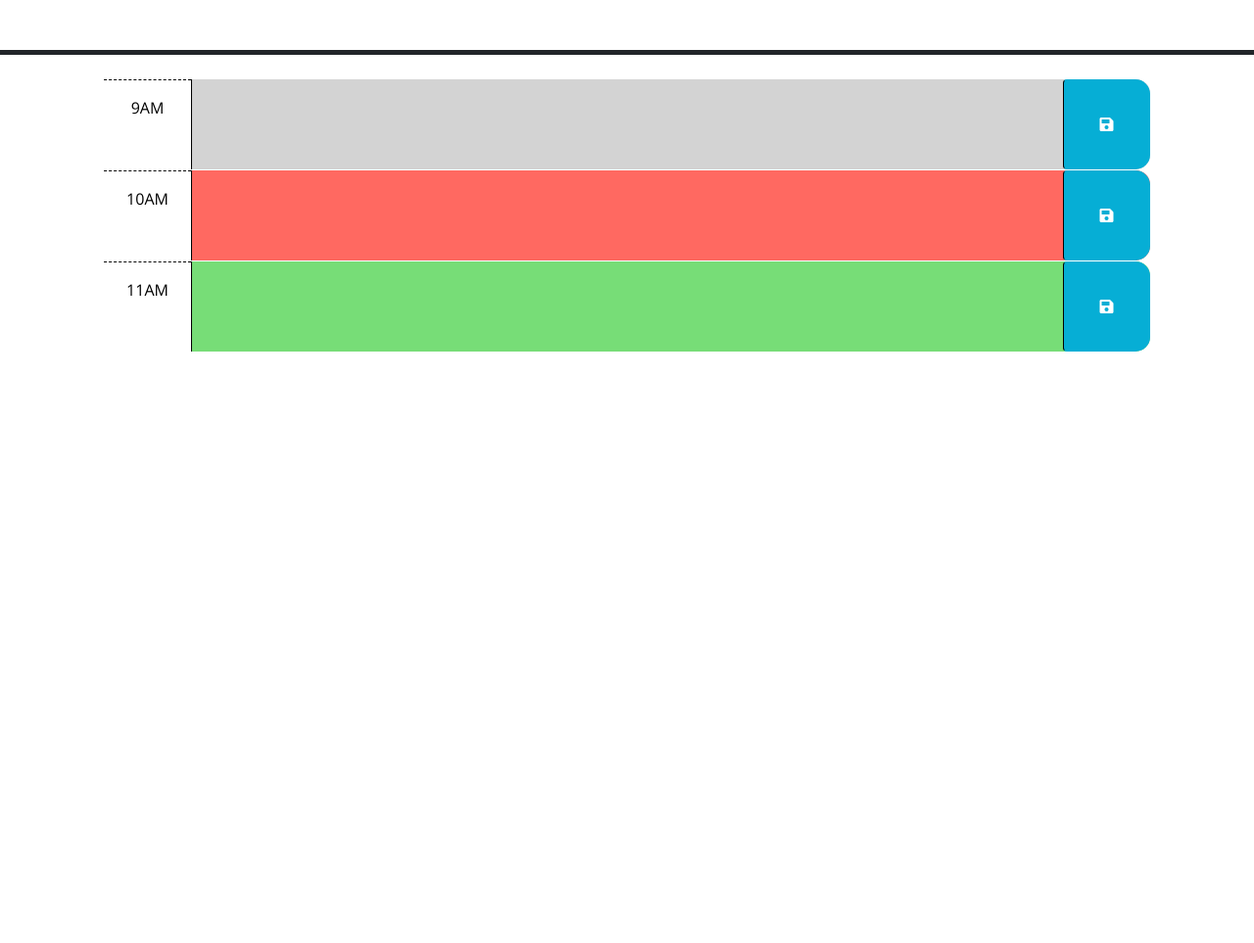
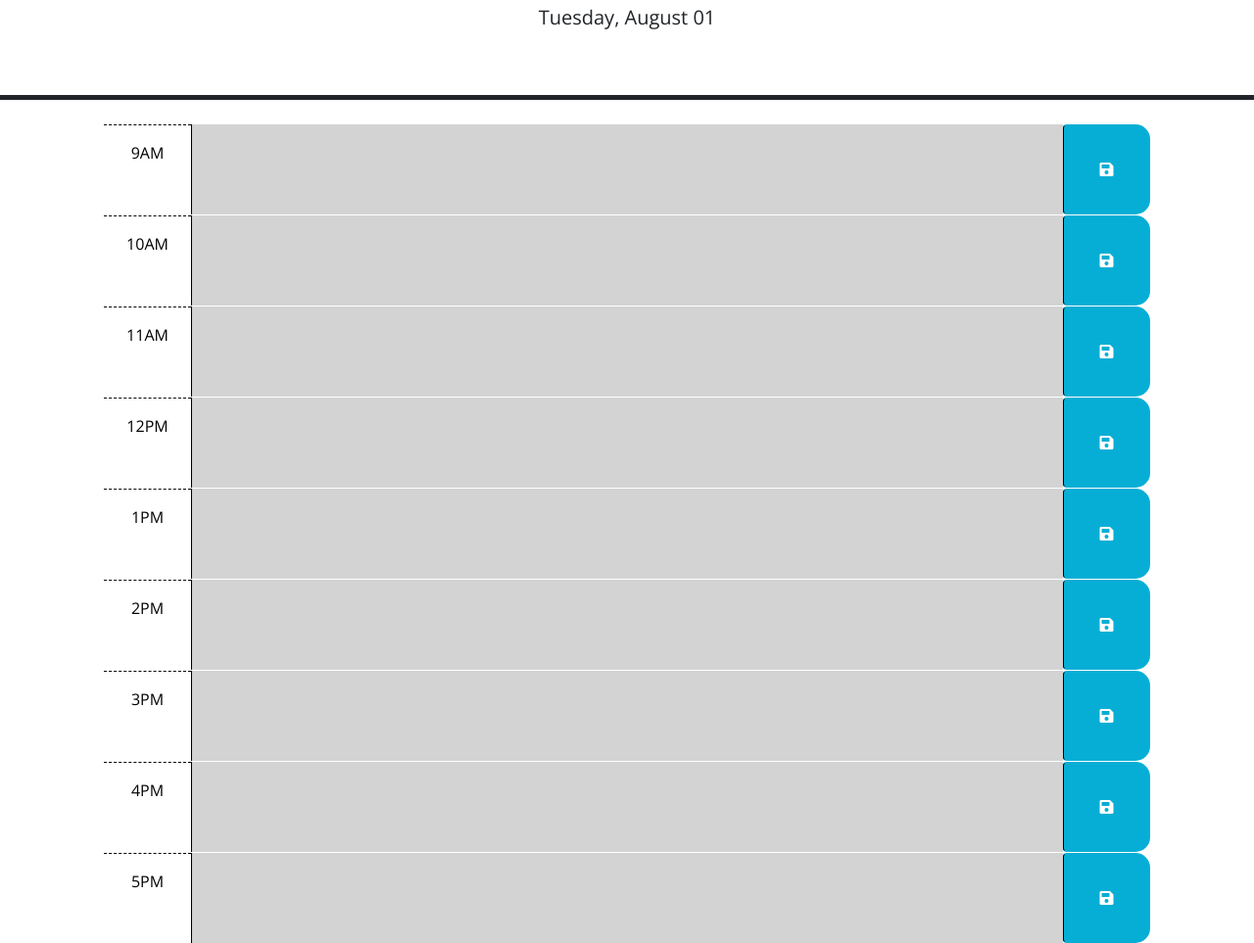
Before and after one commit to Nozerone/daily_planner_application, a plain HTML site: page index.html in a window 1280 px wide. Shown: the part 176-1139 px from the top of the page at 98% size. Before the commit the page ends 800 px from the top, so only its background shows below. Drawn offline with nearby package versions, Linux system fonts and the light colour scheme; files that its build step writes are made by us from their sources.

Commit message:
finalized HTML, CSS, JS and README files.

```diff
--- a/Assets/js/script.js
+++ b/Assets/js/script.js
@@ -1,26 +1,39 @@
-// Wrap all code that interacts with the DOM in a call to jQuery to ensure that
-// the code isn't run until the browser has finished rendering all the elements
-// in the html.
-let curretTime = daysjs();
+$(function () {
+//function uses Dayjs to set the current date on the header
+  var currentHeaderDate = dayjs().format("dddd, MMMM DD");
+  $("#currentDay").text(currentHeaderDate);
+  var currentHour = dayjs().hour();
+//Function targets elements by id, gets value, parses string argument and returns interger.
+  $(".description").each(function (textarea) {
+    var currentTextAreaHour = parseInt(
+      $(this).parent().attr("id").split("-")[1]
+    );
+    //if statement compares value to current time.
+    if (currentTextAreaHour === currentHour) {
+      $(this).addClass("present");
+    } else if (currentTextAreaHour > currentHour) {
+      $(this).addClass("future");
+    } else {
+      $(this).addClass("past");
+    }
+  });
 
+  // Sets event listeners to Save Button class.
+  $(".saveBtn").on("click", function () {
+    //Extracts value from siblings and parent to set key and value to data thats saves to local storage.
+    var textArea = $(this).siblings("textarea").val();
+    var textAreaKey = $(this).parent().attr("id").split("-")[1];
+    localStorage.setItem(textAreaKey, textArea);
+  });
+  //Retrives data from local storage and displays it text area.
+  $("#hour-9").children("textarea").val(localStorage.getItem("9"));
+  $("#hour-10").children("textarea").val(localStorage.getItem("10"));
+  $("#hour-11").children("textarea").val(localStorage.getItem("11"));
+  $("#hour-12").children("textarea").val(localStorage.getItem("12"));
+  $("#hour-13").children("textarea").val(localStorage.getItem("13"));
+  $("#hour-14").children("textarea").val(localStorage.getItem("14"));
+  $("#hour-15").children("textarea").val(localStorage.getItem("15"));
+  $("#hour-16").children("textarea").val(localStorage.getItem("16"));
+  $("#hour-17").children("textarea").val(localStorage.getItem("17"));
 
-$(function () {
-  // TODO: Add a listener for click events on the save button. This code should
-  // use the id in the containing time-block as a key to save the user input in
-  // local storage. HINT: What does `this` reference in the click listener
-  // function? How can DOM traversal be used to get the "hour-x" id of the
-  // time-block containing the button that was clicked? How might the id be
-  // useful when saving the description in local storage?
-  //
-  // TODO: Add code to apply the past, present, or future class to each time
-  // block by comparing the id to the current hour. HINTS: How can the id
-  // attribute of each time-block be used to conditionally add or remove the
-  // past, present, and future classes? How can Day.js be used to get the
-  // current hour in 24-hour time?
-  //
-  // TODO: Add code to get any user input that was saved in localStorage and set
-  // the values of the corresponding textarea elements. HINT: How can the id
-  // attribute of each time-block be used to do this?
-  //
-  // TODO: Add code to display the current date in the header of the page.
 });
--- a/index.html
+++ b/index.html
@@ -18,7 +18,7 @@
       href="https://fonts.googleapis.com/css?family=Open+Sans&display=swap"
       rel="stylesheet"
     />
-    <link rel="stylesheet" href="style.css" />
+    <link rel="stylesheet" href="assets/css/style.css" />
     <title>Work Day Scheduler</title>
   </head>
 
@@ -29,18 +29,7 @@
       <p id="currentDay" class="lead"></p>
     </header>
     <div class="container-lg px-5">
-      <!-- Use class for "past", "present", and "future" to apply styles to the
-        time-block divs accordingly. The javascript will need to do this by
-        adding/removing these classes on each div by comparing the hour in the
-        id to the current hour. The html provided below is meant to be an example
-        demonstrating how the css provided can be leveraged to create the
-        desired layout and colors. The html below should be removed or updated
-        in the finished product. Remember to delete this comment once the
-        code is implemented.
-        -->
-
-      <!-- Example of a past time block. The "past" class adds a gray background color. -->
-      <div id="hour-9" class="row time-block past">
+      <div id="hour-9" class="row time-block">
         <div class="col-2 col-md-1 hour text-center py-3">9AM</div>
         <textarea class="col-8 col-md-10 description" rows="3"> </textarea>
         <button class="btn saveBtn col-2 col-md-1" aria-label="save">
@@ -48,8 +37,7 @@
         </button>
       </div>
 
-      <!-- Example of a a present time block. The "present" class adds a red background color. -->
-      <div id="hour-10" class="row time-block present">
+      <div id="hour-10" class="row time-block">
         <div class="col-2 col-md-1 hour text-center py-3">10AM</div>
         <textarea class="col-8 col-md-10 description" rows="3"> </textarea>
         <button class="btn saveBtn col-2 col-md-1" aria-label="save">
@@ -57,14 +45,62 @@
         </button>
       </div>
 
-      <!-- Example of a future time block. The "future" class adds a green background color. -->
-      <div id="hour-11" class="row time-block future">
+      <div id="hour-11" class="row time-block">
         <div class="col-2 col-md-1 hour text-center py-3">11AM</div>
         <textarea class="col-8 col-md-10 description" rows="3"> </textarea>
         <button class="btn saveBtn col-2 col-md-1" aria-label="save">
           <i class="fas fa-save" aria-hidden="true"></i>
         </button>
       </div>
+
+      <div id="hour-12" class="row time-block">
+        <div class="col-2 col-md-1 hour text-center py-3">12PM</div>
+        <textarea class="col-8 col-md-10 description" rows="3"> </textarea>
+        <button class="btn saveBtn col-2 col-md-1" aria-label="save">
+          <i class="fas fa-save" aria-hidden="true"></i>
+        </button>
+      </div>
+
+      <div id="hour-13" class="row time-block">
+        <div class="col-2 col-md-1 hour text-center py-3">1PM</div>
+        <textarea class="col-8 col-md-10 description" rows="3"> </textarea>
+        <button class="btn saveBtn col-2 col-md-1" aria-label="save">
+          <i class="fas fa-save" aria-hidden="true"></i>
+        </button>
+      </div>
+
+      <div id="hour-14" class="row time-block">
+        <div class="col-2 col-md-1 hour text-center py-3">2PM</div>
+        <textarea class="col-8 col-md-10 description" rows="3"> </textarea>
+        <button class="btn saveBtn col-2 col-md-1" aria-label="save">
+          <i class="fas fa-save" aria-hidden="true"></i>
+        </button>
+      </div>
+
+      <div id="hour-15" class="row time-block">
+        <div class="col-2 col-md-1 hour text-center py-3">3PM</div>
+        <textarea class="col-8 col-md-10 description" rows="3"> </textarea>
+        <button class="btn saveBtn col-2 col-md-1" aria-label="save">
+          <i class="fas fa-save" aria-hidden="true"></i>
+        </button>
+      </div>
+
+      <div id="hour-16" class="row time-block">
+        <div class="col-2 col-md-1 hour text-center py-3">4PM</div>
+        <textarea class="col-8 col-md-10 description" rows="3"> </textarea>
+        <button class="btn saveBtn col-2 col-md-1" aria-label="save">
+          <i class="fas fa-save" aria-hidden="true"></i>
+        </button>
+      </div>
+
+      <div id="hour-17" class="row time-block">
+        <div class="col-2 col-md-1 hour text-center py-3">5PM</div>
+        <textarea class="col-8 col-md-10 description" rows="3"> </textarea>
+        <button class="btn saveBtn col-2 col-md-1" aria-label="save">
+          <i class="fas fa-save" aria-hidden="true"></i>
+        </button>
+      </div>
+    </div>
 
     <script src="https://code.jquery.com/jquery-3.4.1.min.js"></script>
     <script
@@ -73,6 +109,6 @@
       crossorigin="anonymous"
     ></script>
 
-    <script src="script.js"></script>
+    <script src="assets/js/script.js"></script>
   </body>
 </html>
```
Also changed, not shown: Assets/05-third-party-apis-homework-demo.gif (deleted), assets/images/Screenshot 2023-08-01 at 4.10.59 PM.png (added), assets/images/Screenshot 2023-08-01 at 4.11.07 PM.png (added), assets/images/Screenshot 2023-08-01 at 4.18.32 PM.png (added), 4 other files.
